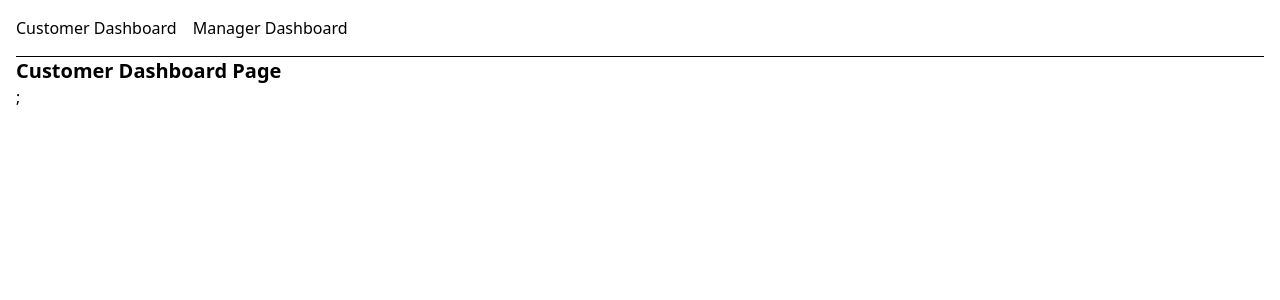
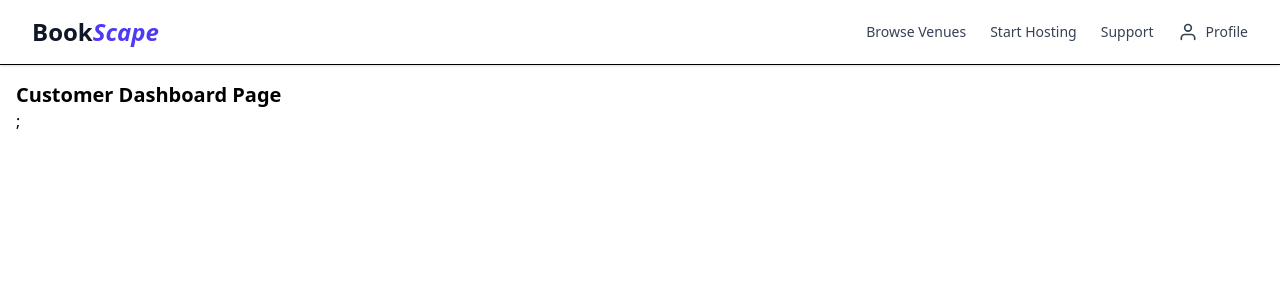
Before and after one commit to AbdullaAlHarun/Bookscape, a React (Vite) app: page /customer in a window 1280 px wide. Shown: the top 300 px of the page. Built offline with nearby package versions, Linux system fonts and the light colour scheme; the HTML template or start-up script is replaced by a standard one.

Commit message:
feat: implement responsive and accessible Navbar component

```diff
--- a/package.json
+++ b/package.json
@@ -11,8 +11,10 @@
   },
   "dependencies": {
     "@tailwindcss/vite": "^4.1.5",
+    "framer-motion": "^12.10.5",
     "react": "^19.1.0",
     "react-dom": "^19.1.0",
+    "react-icons": "^5.5.0",
     "react-router-dom": "^7.6.0",
     "tailwindcss": "^4.1.5"
   },
--- /dev/null
+++ b/src/components/common/Navbar.jsx
@@ -0,0 +1,123 @@
+import { useState } from "react";
+import { Link, NavLink } from "react-router-dom";
+import { FiMenu, FiX, FiUser } from "react-icons/fi";
+
+const navLinks = [
+  { name: "Browse Venues", path: "/venues" },
+  { name: "Start Hosting", path: "/hosting" },
+  { name: "Support", path: "/support" },
+];
+
+const isLoggedIn = false;
+const user = { name: "Abdul", avatar: "https://i.pravatar.cc/40" };
+
+export default function Navbar() {
+  const [menuOpen, setMenuOpen] = useState(false);
+  const [profileOpen, setProfileOpen] = useState(false);
+
+  return (
+    <header className="bg-white shadow-sm border-b">
+      <div className="max-w-7xl mx-auto px-4 sm:px-6 lg:px-8">
+        <div className="flex justify-between items-center h-16">
+          <Link to="/" className="text-2xl font-bold text-gray-900">
+            Book<span className="italic text-indigo-600">Scape</span>
+          </Link>
+
+          {/* Desktop Nav */}
+          <nav className="hidden md:flex items-center space-x-6">
+            {navLinks.map((link) => (
+              <NavLink
+                key={link.name}
+                to={link.path}
+                className={({ isActive }) =>
+                  `text-sm font-medium transition-colors ${
+                    isActive ? "text-indigo-600" : "text-gray-700 hover:text-indigo-500"
+                  }`
+                }
+              >
+                {link.name}
+              </NavLink>
+            ))}
+
+            {/* Profile Dropdown */}
+            <div className="relative">
+              <button
+                onClick={() => setProfileOpen(!profileOpen)}
+                className="flex items-center gap-2 focus:outline-none"
+              >
+                {isLoggedIn ? (
+                  <>
+                    <img src={user.avatar} alt="Avatar" className="w-8 h-8 rounded-full" />
+                    <span className="text-sm text-gray-800">{user.name}</span>
+                  </>
+                ) : (
+                  <>
+                    <FiUser className="text-xl text-gray-700" />
+                    <span className="text-sm text-gray-700">Profile</span>
+                  </>
+                )}
+              </button>
+
+              {profileOpen && (
+                <div className="absolute right-0 mt-2 w-40 bg-white border shadow rounded py-2 z-50">
+                  {!isLoggedIn ? (
+                    <>
+                      <Link to="/login" className="block px-4 py-2 hover:bg-gray-100">Login</Link>
+                      <Link to="/register" className="block px-4 py-2 hover:bg-gray-100">Sign Up</Link>
+                    </>
+                  ) : (
+                    <>
+                      <Link to="/profile" className="block px-4 py-2 hover:bg-gray-100">Profile</Link>
+                      <button className="w-full text-left px-4 py-2 hover:bg-gray-100">Logout</button>
+                    </>
+                  )}
+                </div>
+              )}
+            </div>
+          </nav>
+
+          {/* Mobile Toggle */}
+          <button
+            className="md:hidden text-2xl text-gray-700"
+            onClick={() => setMenuOpen(!menuOpen)}
+            aria-label="Toggle menu"
+          >
+            {menuOpen ? <FiX /> : <FiMenu />}
+          </button>
+        </div>
+      </div>
+
+      {/* Mobile Menu */}
+      {menuOpen && (
+        <div className="md:hidden bg-white px-6 pb-6 pt-2 shadow">
+          <div className="flex flex-col space-y-3">
+            {navLinks.map((link) => (
+              <NavLink
+                key={link.name}
+                to={link.path}
+                className="text-sm font-medium text-gray-800 hover:text-indigo-600"
+                onClick={() => setMenuOpen(false)}
+              >
+                {link.name}
+              </NavLink>
+            ))}
+
+            <div className="border-t pt-3">
+              {!isLoggedIn ? (
+                <>
+                  <Link to="/login" className="block px-4 py-2 text-sm hover:bg-gray-100" onClick={() => setMenuOpen(false)}>Login</Link>
+                  <Link to="/register" className="block px-4 py-2 text-sm hover:bg-gray-100" onClick={() => setMenuOpen(false)}>Sign Up</Link>
+                </>
+              ) : (
+                <>
+                  <Link to="/profile" className="block px-4 py-2 text-sm hover:bg-gray-100" onClick={() => setMenuOpen(false)}>Profile</Link>
+                  <button className="block w-full text-left px-4 py-2 text-sm hover:bg-gray-100" onClick={() => setMenuOpen(false)}>Logout</button>
+                </>
+              )}
+            </div>
+          </div>
+        </div>
+      )}
+    </header>
+  );
+}
--- a/src/layouts/MainLayout.jsx
+++ b/src/layouts/MainLayout.jsx
@@ -1,15 +1,14 @@
-import { Outlet, Link } from 'react-router-dom';
+import { Outlet } from "react-router-dom";
+import Navbar from "../components/common/Navbar";
 
 const MainLayout = () => {
   return (
-    <div className="p-4">
-      <nav className="flex gap-4 mb-4">
-        <Link to="/customer">Customer Dashboard</Link>
-        <Link to="/manager">Manager Dashboard</Link>
-      </nav>
-      <hr />
-      <Outlet />
-    </div>
+    <>
+      <Navbar />
+      <main className="max-w-7xl mx-auto p-4">
+        <Outlet />
+      </main>
+    </>
   );
 };
 
```
Also changed, not shown: 1 other file (tests, documents, lock files or other folders).
